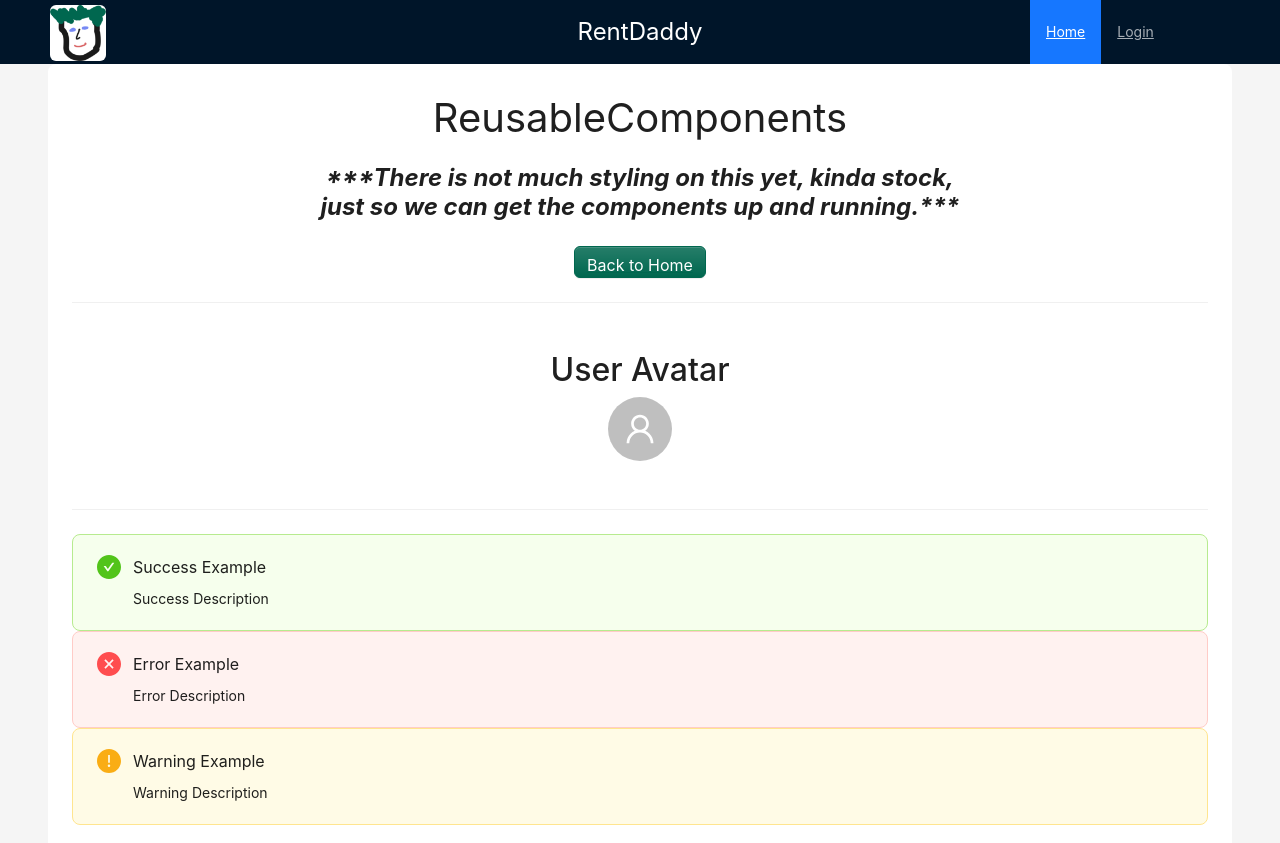
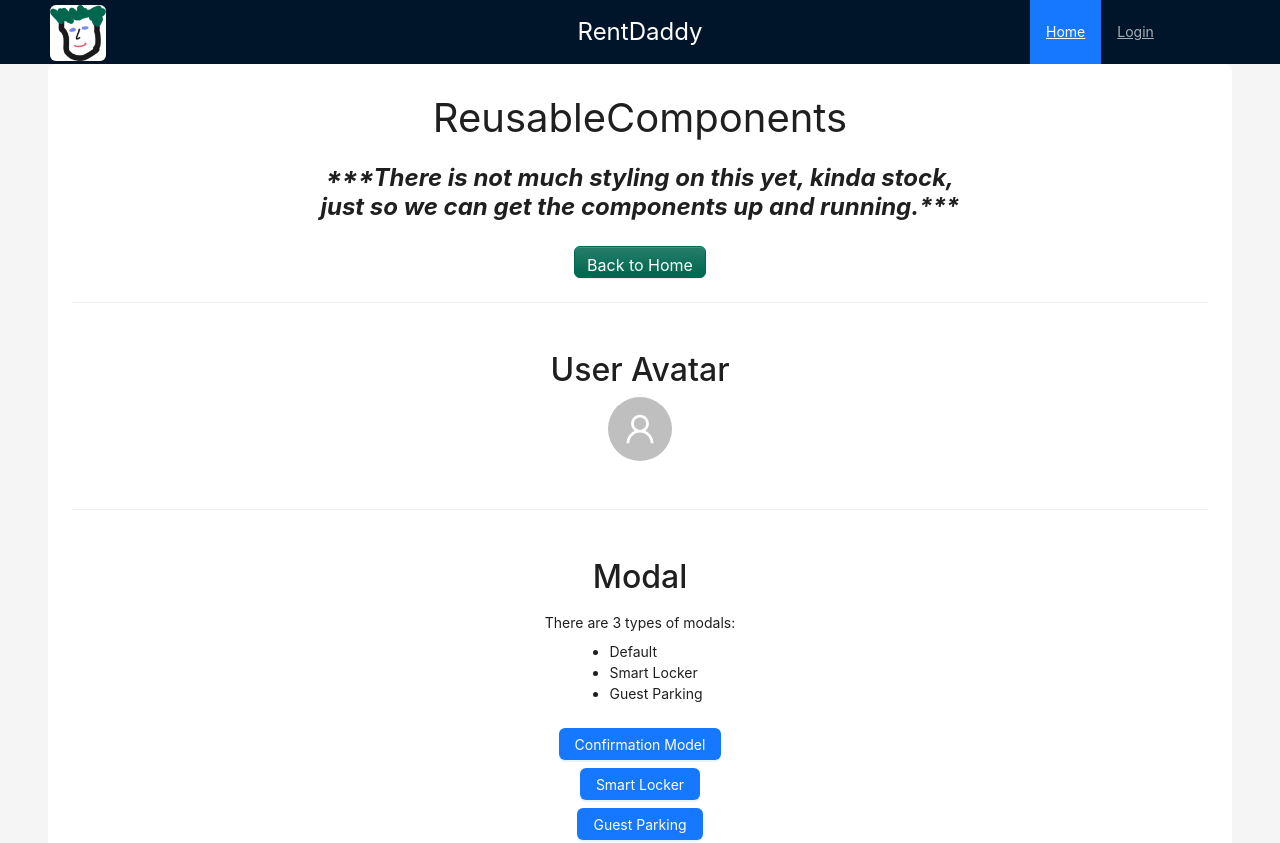
Before and after one commit to reematcs/RentDaddy, a React (Vite) app in the folder frontend/app/: page /reusable-components in a window 1280 px wide. Shown: the top 843 px of the page. Built offline with nearby package versions, Linux system fonts and the light colour scheme; no server answers.

Commit message:
Add reusable modal with props

```diff
--- /dev/null
+++ b/frontend/app/src/components/ModalComponent.tsx
@@ -0,0 +1,152 @@
+import { useState } from 'react';
+import { Button, Divider, Form, Input, Modal } from 'antd';
+
+interface ModalComponentProps {
+    buttonTitle: string;
+    content: string;
+    type: "default" | "Smart Locker" | "Guest Parking";
+    handleOkay: () => void;
+}
+
+const ModalComponent = (props: ModalComponentProps) => {
+    const [isModalOpen, setIsModalOpen] = useState(false);
+
+    const showModal = () => {
+        setIsModalOpen(true);
+    };
+
+    const handleCancel = () => {
+        setIsModalOpen(false);
+    };
+
+    const titles = {
+        "default": "Default Modal",
+        "Smart Locker": "Smart Locker Modal",
+        "Guest Parking": "Register someone in Guest Parking"
+    }
+
+    return (
+        <>
+            {props.type === "default" && (
+                <>
+                    <Button type="primary" onClick={showModal}>
+                        {props.buttonTitle}
+                    </Button>
+                    <Modal
+                        title={titles[props.type]}
+                        open={isModalOpen}
+                        onOk={props.handleOkay}
+                        onCancel={handleCancel}
+                        okButtonProps={{ hidden: true, disabled: true }}
+                        cancelButtonProps={{ hidden: true, disabled: true }}
+                    >
+                        <p>{props.content}</p>
+                        <div className="flex justify-content-end gap-2">
+                            <Button type="default" onClick={handleCancel}>
+                                Cancel
+                            </Button>
+                            {/* Change to ButtonComponent.tsx once JJ's merge is completed with the Config Provider and Components */}
+                            <Button type="primary" onClick={props.handleOkay}>
+                                Confirm
+                            </Button>
+                        </div>
+                    </Modal>
+                </>
+            )}
+            {props.type === "Smart Locker" && (
+                <>
+                    <Button type="primary" onClick={showModal}>
+                        {props.buttonTitle}
+                    </Button>
+                    <Modal
+                        className='p-3 flex-wrap-row'
+                        title={titles[props.type]}
+                        open={isModalOpen}
+                        onOk={props.handleOkay}
+                        onCancel={handleCancel}
+                        okButtonProps={{ hidden: true, disabled: true }}
+                        cancelButtonProps={{ hidden: true, disabled: true }}
+                    >
+                        <Form>
+                            <Form.Item name="search">
+                                <Input placeholder='Search for a Tenant' />
+                            </Form.Item>
+                            <Form.Item name="locker-number">
+                                <Input placeholder='Locker Number' type='number' />
+                            </Form.Item>
+                            <Divider />
+                            <div className="flex justify-content-end gap-2">
+                                {/* Cancel button */}
+                                <Form.Item name="cancel">
+                                    <Button type="default" onClick={() => {
+                                        setIsModalOpen(false)
+                                    }}>
+                                        Cancel
+                                    </Button>
+                                </Form.Item>
+                                <Form.Item name="submit">
+                                    <Button type="primary" htmlType="submit">
+                                        Submit
+                                    </Button>
+                                </Form.Item>
+                            </div>
+                        </Form>
+                    </Modal>
+                </>
+            )}
+            {props.type === "Guest Parking" && (
+                <>
+                    <Button type="primary" onClick={showModal}>
+                        {props.buttonTitle}
+                    </Button>
+                    <Modal
+                        className='p-3 flex-wrap-row'
+                        title={titles[props.type]}
+                        open={isModalOpen}
+                        onOk={props.handleOkay}
+                        onCancel={handleCancel}
+                        okButtonProps={{ hidden: true, disabled: true }}
+                        cancelButtonProps={{ hidden: true, disabled: true }}
+                    >
+                        <Form>
+                            <Form.Item name="tenant-name">
+                                <Input placeholder='Tenant Name' />
+                            </Form.Item>
+                            <Form.Item name="license-plate-number">
+                                <Input placeholder='License Plate Number' />
+                            </Form.Item>
+                            <Form.Item name="car-color">
+                                <Input placeholder='Car Color' type='number' />
+                            </Form.Item>
+                            <Form.Item name="car-make">
+                                <Input placeholder='Car Make' />
+                            </Form.Item>
+                            <Form.Item name="duration-of-stay">
+                                <Input placeholder='Duration of Stay' type='number' />
+                            </Form.Item>
+                            <Divider />
+                            <div className="flex justify-content-end gap-2">
+                                {/* Cancel button */}
+                                <Form.Item name="cancel">
+                                    <Button type="default" onClick={() => {
+                                        setIsModalOpen(false)
+                                    }}>
+                                        Cancel
+                                    </Button>
+                                </Form.Item>
+                                <Form.Item name="submit">
+                                    <Button type="primary" htmlType="submit">
+                                        Submit
+                                    </Button>
+                                </Form.Item>
+                            </div>
+                        </Form>
+                    </Modal>
+                </>
+            )}
+
+        </>
+    );
+};
+
+export default ModalComponent;
--- a/frontend/app/src/pages/ReusableComponents.tsx
+++ b/frontend/app/src/pages/ReusableComponents.tsx
@@ -17,6 +17,7 @@ import { Link } from "react-router"
 import RegistrationFormExample from "../components/FormExample"
 import TimeRelatedFormExample from "../components/TimeRelatedFormExamples"
 import AlertComponent from "../components/AlertComponent"
+import ModalComponent from "../components/ModalComponent"
 
 const ReusableComponents = () => {
   const [value, setValue] = useState("")
@@ -58,6 +59,26 @@ const ReusableComponents = () => {
         <div className="user-avatar m-5 flex flex-column align-items-center">
           <h2 className="fs-2">User Avatar</h2>
           <Avatar size={64} icon={<UserOutlined />} />
+        </div>
+
+        <Divider />
+
+        <div className="flex flex-column align-items-center m-5 gap-2">
+          <h2 className="fs-2">Modal</h2>
+
+          {/* Documentation for ModalComponent.tsx */}
+          There are 3 types of modals:
+          <ul>
+            <li>Default</li>
+            <li>Smart Locker</li>
+            <li>Guest Parking</li>
+          </ul>
+
+          <ModalComponent type="default" buttonTitle="Confirmation Model" content="This is a confirmation model" handleOkay={() => { }} />
+
+          <ModalComponent type="Smart Locker" buttonTitle="Smart Locker" content="This is a smart locker model" handleOkay={() => { }} />
+
+          <ModalComponent type="Guest Parking" buttonTitle="Guest Parking" content="To register someone in Guest Parking, please fill out the form below." handleOkay={() => { }} />
         </div>
 
         <Divider />
```
